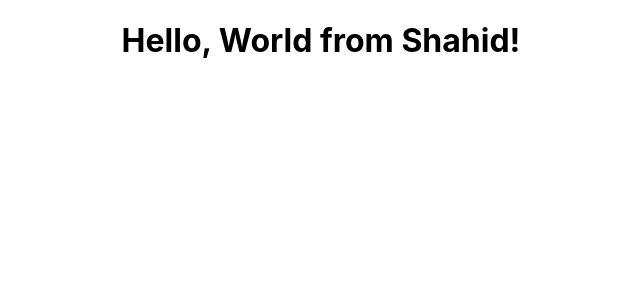
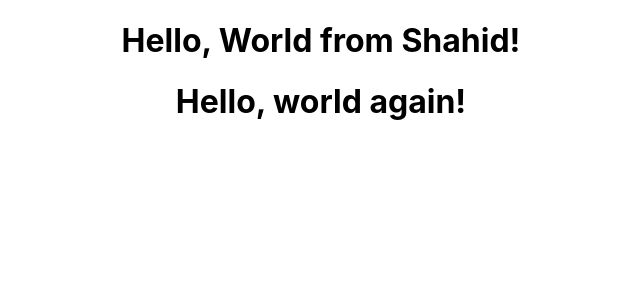
Before and after one commit to syedshahidashiqali/2ndrepo, a React (Create React App) app: page / in a window 1280 px wide. Shown: the top 300 px of the page, without its empty margins (319-959 px from the left). Built offline with nearby package versions, Linux system fonts and the light colour scheme.

Commit message:
Update App.js

```diff
--- a/src/App.js
+++ b/src/App.js
@@ -6,6 +6,7 @@ function App() {
   return (
     <div className="App">
       <h1>Hello, World from Shahid!</h1>
+      <h1>Hello, world again!</h1>
     </div>
   );
 }
```
